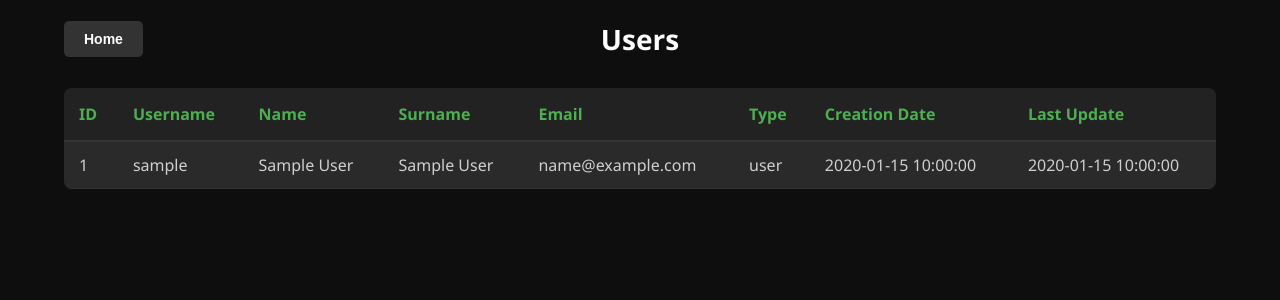
After one commit to ChenDario/info_projects_beta, a PHP site: page /pages/Admin/superadmin.php in a window 1280 px wide. The commit adds this page. Shown: the top 300 px of the page. Run offline with PHP 8.4, Linux system fonts and the light colour scheme; tables that the repository leaves empty hold one stand-in row (values such as "Sample post").

Commit message:
fixed bug no file visual in editNote of stored file, add superadmin page

```diff
--- /dev/null
+++ b/css/admin.css
@@ -0,0 +1,92 @@
+/* Tema dark globale */
+body {
+    margin: 0;
+    padding: 0;
+    background-color: #0e0e0e;
+    color: #cfcfcf;
+    font-family: 'Segoe UI', Tahoma, Geneva, Verdana, sans-serif;
+}
+
+/* Titolo */
+h1 {
+    text-align: center;
+    margin-top: 20px;
+    color: #ffffff;
+}
+
+/* Tabella dark */
+table {
+    width: 90%;
+    margin: 30px auto;
+    border-collapse: collapse;
+    background-color: #1a1a1a;
+    border-radius: 8px;
+    overflow: hidden;
+}
+
+/* Intestazioni */
+table th {
+    background-color: #222;
+    color: #4CAF50;
+    padding: 15px;
+    text-align: left;
+    font-weight: 600;
+    border-bottom: 2px solid #333;
+}
+
+/* Celle */
+table td {
+    padding: 12px 15px;
+    border-bottom: 1px solid #333;
+}
+
+/* Righe alternate */
+table tr:nth-child(even) {
+    background-color: #2a2a2a;
+}
+
+/* Hover sulla riga */
+table tr:hover {
+    background-color: #333;
+    transition: background-color 0.2s ease-in-out;
+}
+
+/* Personalizzazione della selezione di testo */
+::selection {
+    background: #4CAF50;
+    color: white;
+}
+
+.header {
+    position: relative;
+    width: 90%;
+    margin: 20px auto;
+    text-align: center;
+}
+
+.header h1 {
+    margin: 0;
+    font-size: 28px;
+    color: #ffffff;
+}
+
+/* Bottone posizionato a sinistra */
+.floating-button {
+    position: absolute;
+    left: 0;
+    top: 50%;
+    transform: translateY(-50%);
+    padding: 10px 20px;
+    background-color: #333;
+    color: white;
+    border: none;
+    border-radius: 5px;
+    cursor: pointer;
+    transition: background-color 0.3s;
+    font-size: 14px;
+    font-weight: bold;
+}
+
+.floating-button:hover {
+    background-color: #444;
+}
--- a/css/files.css
+++ b/css/files.css
@@ -63,6 +63,7 @@
     border-radius: 5px;
     margin-bottom: 10px;
     cursor: pointer;
+    margin-right: 20px;
 }
 
 .delete-button:hover {
--- /dev/null
+++ b/pages/Admin/superadmin.php
@@ -0,0 +1,54 @@
+<?php
+    include "../../includes/db.php";
+    session_start();
+?>
+
+<!DOCTYPE html>
+<html lang="en">
+<head>
+    <!-- Link CSS General Structure --->
+    <link rel="stylesheet" href="../../css/admin.css">
+    <meta charset="UTF-8">
+    <meta name="viewport" content="width=device-width, initial-scale=1.0">
+    <title> Administrator </title>
+</head>
+<body>
+    <div class="header">
+        <button class="floating-button" onclick="location.href='../home.php'">Home</button>
+        <h1> Users </h1>
+    </div>
+    <table>
+        <tr>
+            <th> ID </th>
+            <th> Username </th>
+            <th> Name </th>
+            <th> Surname </th>
+            <th> Email </th>
+            <th> Type </th>
+            <th> Creation Date </th>
+            <th> Last Update </th>
+        </tr>
+        <?php
+            try{
+                $stmt = $conn->query("SELECT * FROM Users");
+                while($row = $stmt->fetch(PDO::FETCH_ASSOC)){
+                    echo "
+                        <tr>
+                            <td>{$row['ID']}</td>
+                            <td>{$row['Username']}</td>
+                            <td>{$row['Nome']}</td>
+                            <td>{$row['Cognome']}</td>
+                            <td>{$row['Email']}</td>
+                            <td>{$row['Tipo']}</td>
+                            <td>{$row['Created_at']}</td>
+                            <td>{$row['Updated_at']}</td>
+                        </tr>
+                    ";
+                }
+            } catch(PDOException $e) {
+                die("Errore nel recupero degli utenti: " . $e->getMessage());
+            }
+        ?>
+    </table>
+</body>
+</html>
--- a/pages/Files/fileOnlyView.php
+++ b/pages/Files/fileOnlyView.php
@@ -41,7 +41,7 @@
                 <?php echo strtoupper(substr($userData['Username'], 0, 1)); ?>
             </div>
             <h3 class="username">
-                <a href="Profile/profile.php"><?= htmlspecialchars($userData['Username']) ?></a>
+                <a href="../Profile/profile.php"><?= htmlspecialchars($userData['Username']) ?></a>
             </h3>
 
             <div class="sidebar-sections">
@@ -100,7 +100,7 @@
             </div>
 
             <div class="logout-container">
-                <a href="logout.php" class="logout-link">
+                <a href="../logout.php" class="logout-link">
                     <img src="../../images/logout.png" alt="Logout" class="logout-icon">
                 </a>
             </div>
@@ -174,7 +174,7 @@
                     <form method="POST" action="delete_files.php" id="delete-form" onsubmit="return confirm('Sei sicuro di voler eliminare i file selezionati?');">
                         <div class="file-header">
                             <h2 class="file-title">Files</h2>
-                            <button type="submit" class="delete-button">Elimina selezionati</button>
+                            <button type="submit" class="delete-button"> Delete Selected </button>
                         </div>
                         <div id="file-preview" class="file-preview">
                             <?php foreach ($files as $file):
--- a/pages/Notes/editNote.php
+++ b/pages/Notes/editNote.php
@@ -114,7 +114,7 @@
                                     <img class="preview-image" src="<?=$filePath?>" onclick="openModal('<?=$filePath?>', 'image')">
                                 <?php elseif ($isPDF): ?>
                                     <p><?=$fileName?></p>
-                                    <canvas class="pdf-preview" data-pdf="<?=$filePath?>"></canvas>
+                                    <canvas class="pdf-preview" data-pdf="<?=$filePath?>" onclick="openModal('<?=$filePath?>', 'pdf')"></canvas>
                                 <?php elseif ($isTxt): ?>
                                     <div class="file-icon" onclick="openText('<?=$filePath?>')"><?=$fileName?></div>
                                 <?php else: ?>
@@ -135,9 +135,11 @@
             </div>
         </form>
     </div>
-    <!-- Script -->
+    <!-- Script  CodeMirror textarea-->
     <script src="../../js/CodeMirror.js"></script>
+    <!-- Script File Visualization New and Stored-->
     <script src="https://cdnjs.cloudflare.com/ajax/libs/pdf.js/3.4.120/pdf.min.js"></script>
     <script src="../../js/NewFiles.js"></script>
+    <script src="../../js/FileVisualization.js"></script>
 </body>
 </html>
--- a/pages/home.php
+++ b/pages/home.php
@@ -156,6 +156,9 @@
         </div>
         <!-- Barra di ricerca -->
         <div class="navbar">
+            <div id="superadmin">
+                <a href="Admin/superadmin.php"> SuperAdmin </a>
+            </div>
             <form method="GET" action="">
                 <input type="text" name="search" class="search-bar" placeholder="Cerca..." value="<?= htmlspecialchars($_GET['search'] ?? '') ?>">
             </form>
```
Also changed, not shown: css/home.css (+18 -0 lines), css/notes.css (+11 -5 lines).
